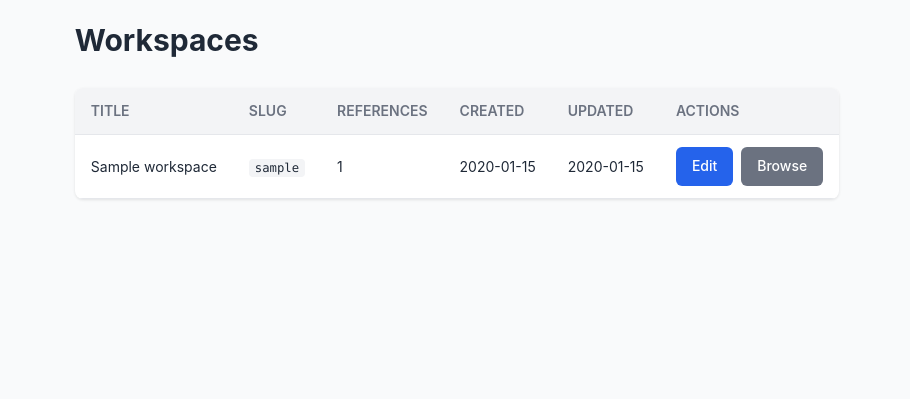
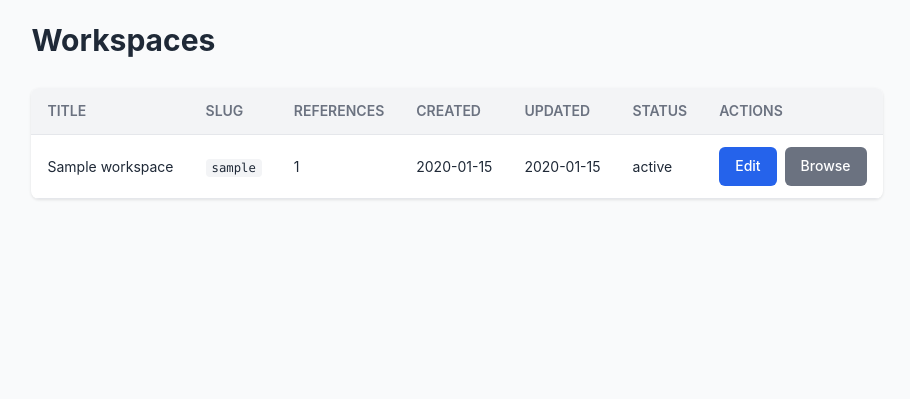
Before and after one commit to MrIbrahem/WikiHelper, a Flask app: template src/templates/index.html in a window 1280 px wide. Shown: the part 65-464 px from the top of the page, without its empty margins (183-1093 px from the left). Run offline with Flask 3, Linux system fonts and the light colour scheme; the template is opened without the code that fills it: most values are stand-ins (such as "Sample title", 1, 10 or a date in 2020); some libraries are stand-ins or nearby versions.

Commit message:
Add status field to workspace metadata and UI
Introduces a 'status' field to workspace metadata in storage.py and displays it in the workspace table on the index page. This provides users with visibility into the current status of each workspace.

```diff
--- a/src/templates/index.html
+++ b/src/templates/index.html
@@ -14,6 +14,7 @@
             <th>References</th>
             <th>Created</th>
             <th>Updated</th>
+            <th>Status</th>
             <th>Actions</th>
         </tr>
     </thead>
@@ -25,6 +26,7 @@
             <td>{{ ws.refs_count }}</td>
             <td>{{ ws.created_at[:10] if ws.created_at else 'N/A' }}</td>
             <td>{{ ws.updated_at[:10] if ws.updated_at else 'N/A' }}</td>
+            <td>{{ ws.status }}</td>
             <td class="actions">
                 <a href="{{ url_for('edit_workspace', slug=ws.slug) }}" class="btn btn-primary">Edit</a>
                 <a href="{{ url_for('browse_workspace', slug=ws.slug) }}" class="btn btn-secondary">Browse</a>
--- a/src/wikiops/storage.py
+++ b/src/wikiops/storage.py
@@ -123,6 +123,7 @@ def list_workspaces(root: Path) -> list:
                         "created_at": meta.get("created_at", ""),
                         "updated_at": meta.get("updated_at", ""),
                         "refs_count": meta.get("refs_count", 0),
+                        "status": meta.get("status", "processing"),
                         "path": item
                     })
                 except (json.JSONDecodeError, OSError):
@@ -185,6 +186,7 @@ def create_workspace(root: Path, title: str, wikitext: str) -> tuple:
             "slug": slug,
             "created_at": now,
             "updated_at": now,
+            "status": "processing",
             "refs_count": len(refs_map)
         }
         meta_path = workspace_path / "meta.json"
```
